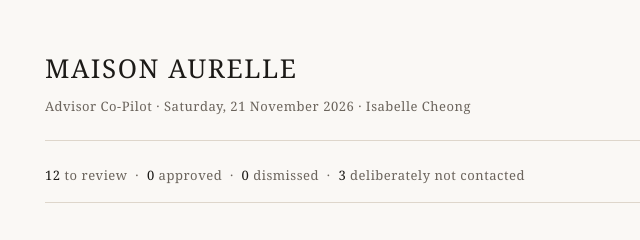
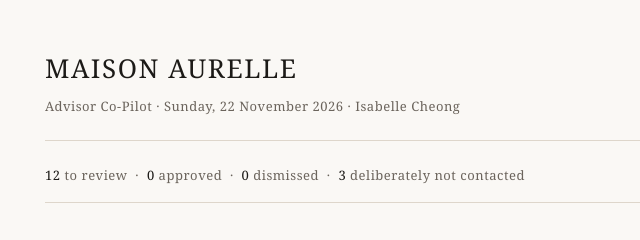
Before and after one commit to Adrita333/luxury-copilot, a plain HTML site: page index.html in a window 1280 px wide. Shown: the top 240 px of the page, 79-719 px from the left. Drawn offline with Linux system fonts and the light colour scheme.

Commit message:
Daily brief

```diff
--- a/index.html
+++ b/index.html
@@ -6,10 +6,10 @@
      run the script below, so without these tags the only text they can find
      is the "Held back" heading, and every shared link is previewed as though
      nothing was recommended. These are static and describe the real brief. -->
-<meta name="description" content="Saturday, 21 November 2026. 12 client approaches ranked with channel, timing and a drafted message; 3 held back, each with the reason shown.">
+<meta name="description" content="Sunday, 22 November 2026. 12 client approaches ranked with channel, timing and a drafted message; 3 held back, each with the reason shown.">
 <meta property="og:type" content="website">
 <meta property="og:title" content="Maison Aurelle - Advisor Co-Pilot">
-<meta property="og:description" content="Saturday, 21 November 2026. 12 client approaches ranked with channel, timing and a drafted message; 3 held back, each with the reason shown.">
+<meta property="og:description" content="Sunday, 22 November 2026. 12 client approaches ranked with channel, timing and a drafted message; 3 held back, each with the reason shown.">
 <meta property="og:url" content="https://adrita333.github.io/luxury-copilot/">
 <meta property="og:image"
       content="https://raw.githubusercontent.com/Adrita333/luxury-copilot/main/assets/brief.png">
@@ -57,7 +57,7 @@ select{font:inherit;font-size:13px;padding:6px;margin-top:10px;
 .status{font-size:12px;letter-spacing:.1em;text-transform:uppercase;color:#8a7355}
 </style></head><body><div class="wrap">
 <header><h1>MAISON AURELLE</h1>
-<div class="sub">Advisor Co-Pilot &middot; Saturday, 21 November 2026 &middot; Isabelle Cheong</div>
+<div class="sub">Advisor Co-Pilot &middot; Sunday, 22 November 2026 &middot; Isabelle Cheong</div>
 </header>
 <div class="bar" id="bar"></div>
 <h2>Recommended today</h2>
```
